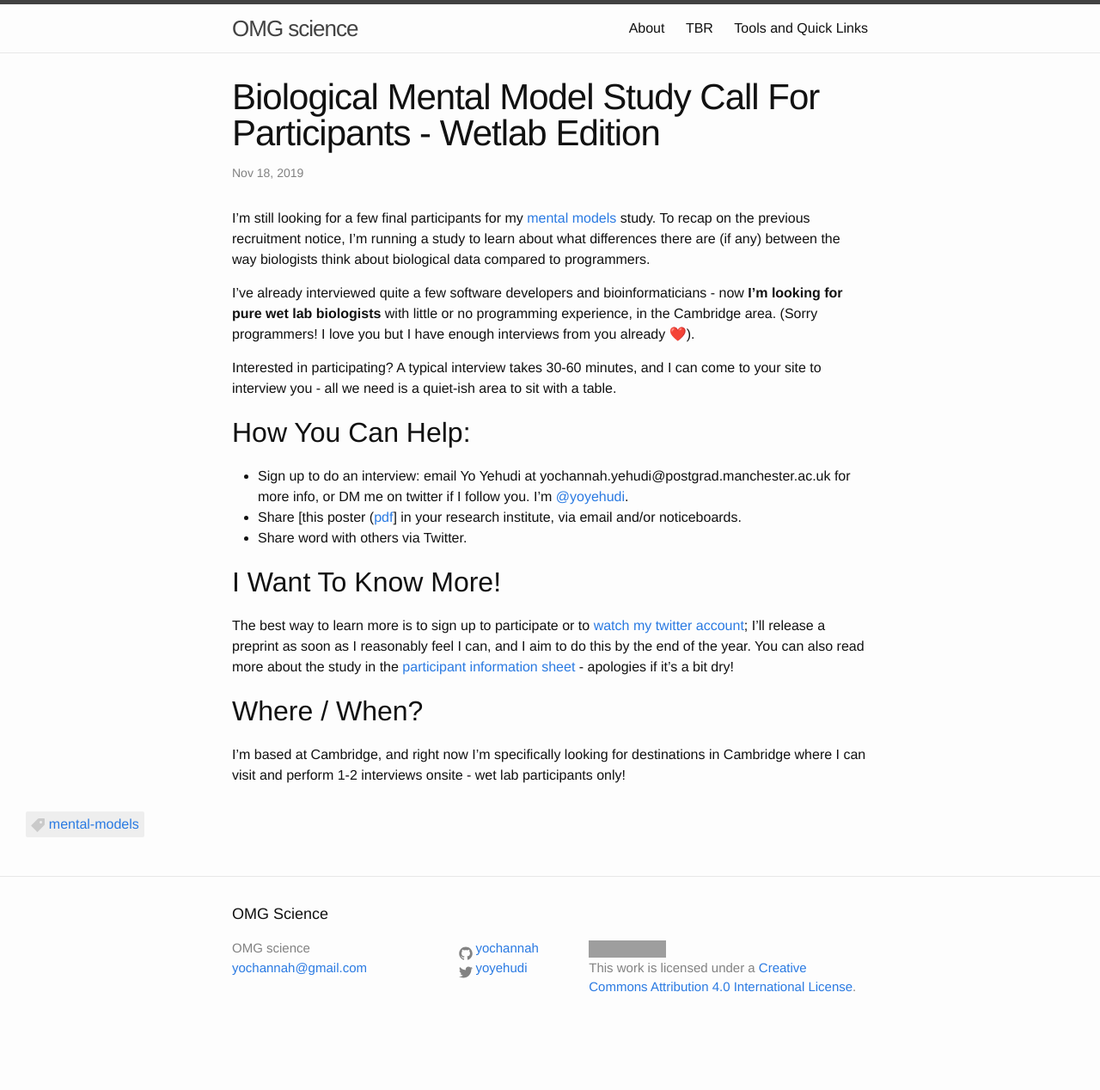
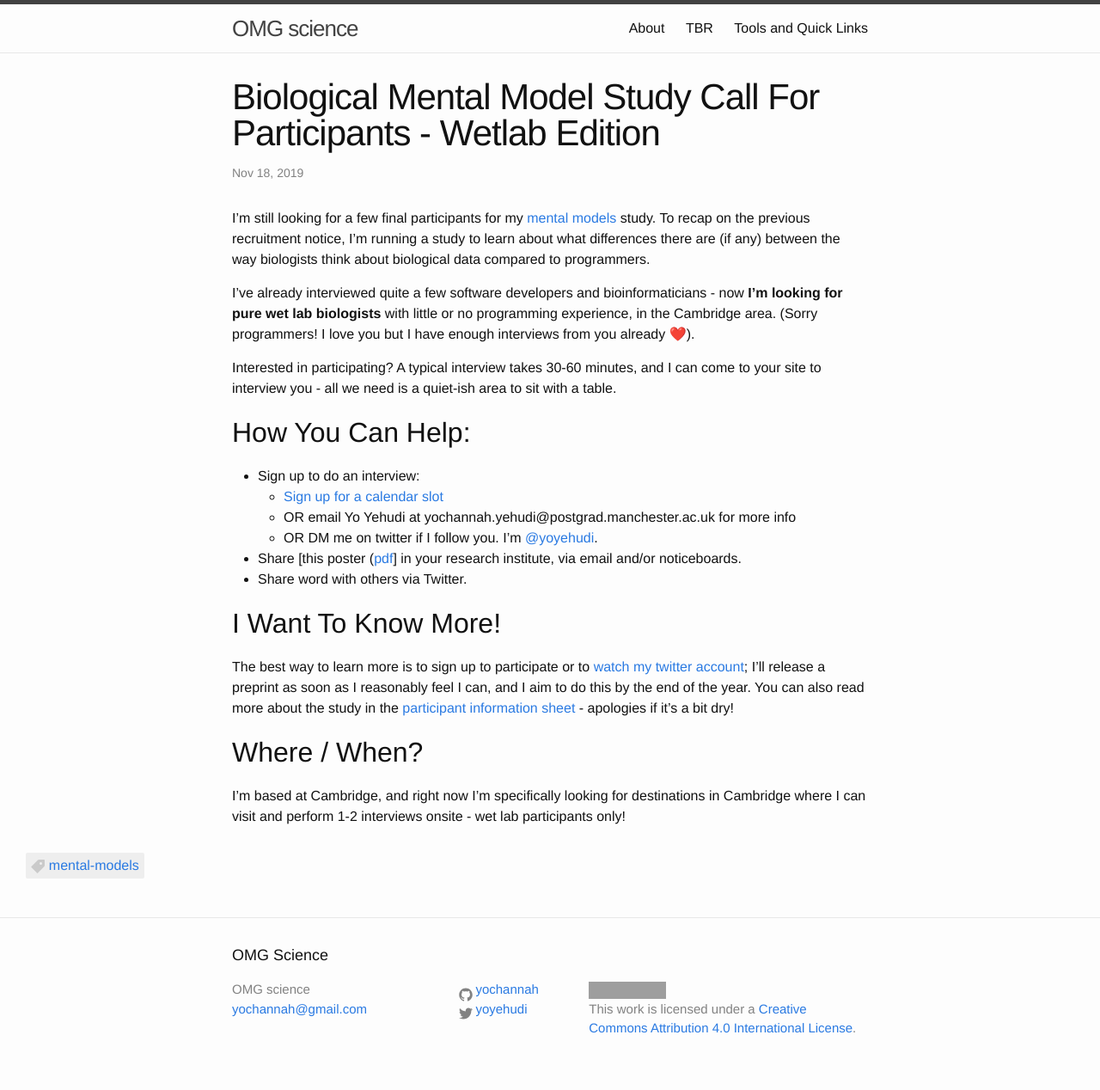
Before and after one commit to yochannah/omgscience, a Jekyll site: the page built from _posts/2019-11-18-call-for-participants-wetlab.md, in a window 1280 px wide. Shown: the whole page at 86% size. Built offline with Jekyll 4.4.1, drawn with Linux system fonts in a browser that asks for light colours; before the commit the page ends 1220 px from its top, so only the background shows below that; grey boxes are pictures that could not be loaded.

Commit message:
add signup link

```diff
--- a/_posts/2019-11-18-call-for-participants-wetlab.md
+++ b/_posts/2019-11-18-call-for-participants-wetlab.md
@@ -13,7 +13,10 @@ Interested in participating? A typical interview takes 30-60 minutes, and I can
 
 ## How you can help:
 
-- Sign up to do an interview: email Yo Yehudi at yochannah.yehudi@postgrad.manchester.ac.uk for more info, or DM me on twitter if I follow you. I'm [@yoyehudi](https://twitter.com/yoyehudi).
+- Sign up to do an interview:
+    - [Sign up for a calendar slot](https://calendly.com/yo-yehudi-manchester/mental-model-study-genetics-clone?month=2019-11)
+    - OR email Yo Yehudi at yochannah.yehudi@postgrad.manchester.ac.uk for more info
+    - OR DM me on twitter if I follow you. I'm [@yoyehudi](https://twitter.com/yoyehudi).
 - Share [this poster ([pdf](/assets/AdvertisingPosterv3_nov_2019.pdf)] in your research institute, via email and/or noticeboards.
 - Share word with others via Twitter.
 
```
